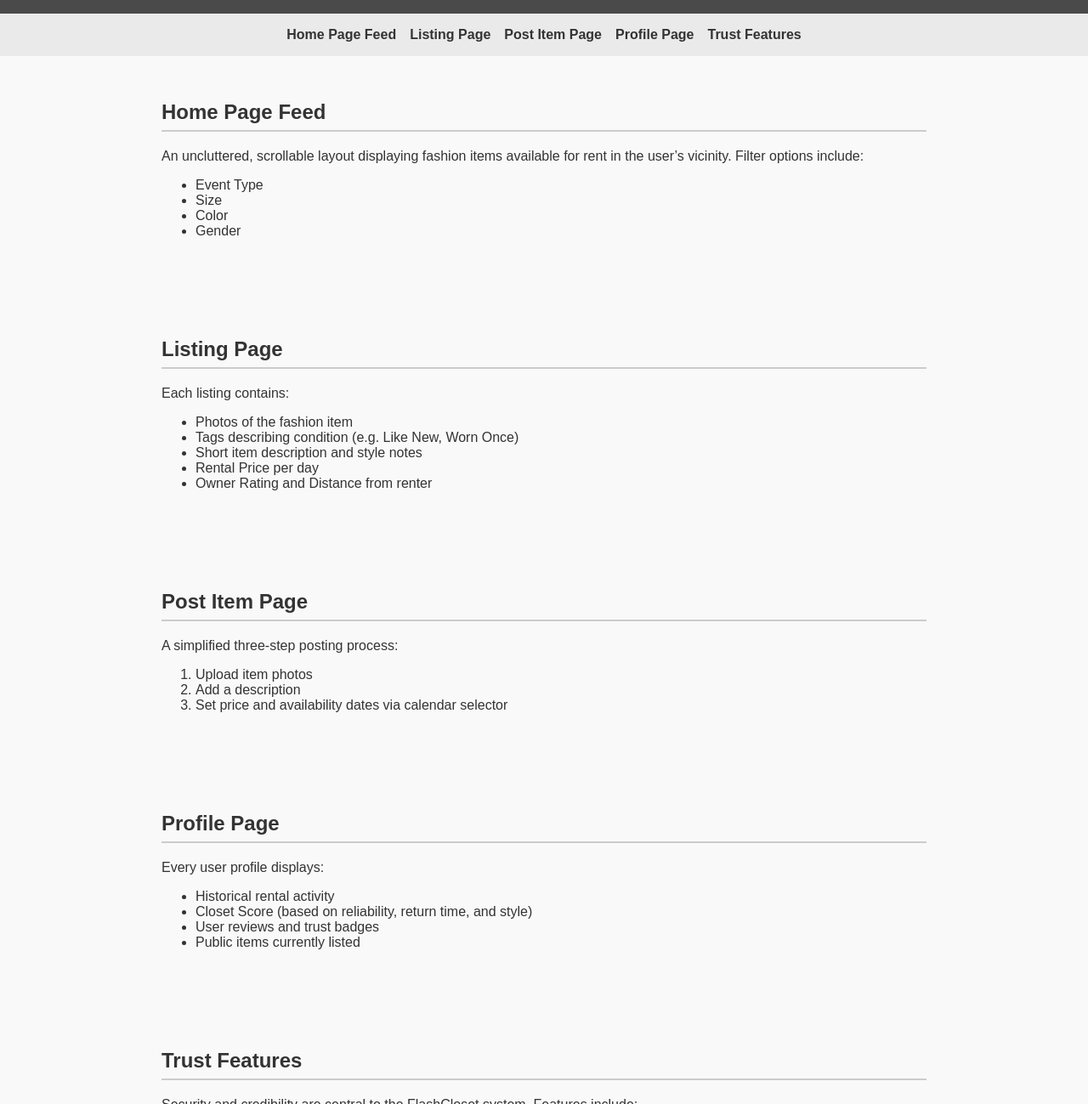
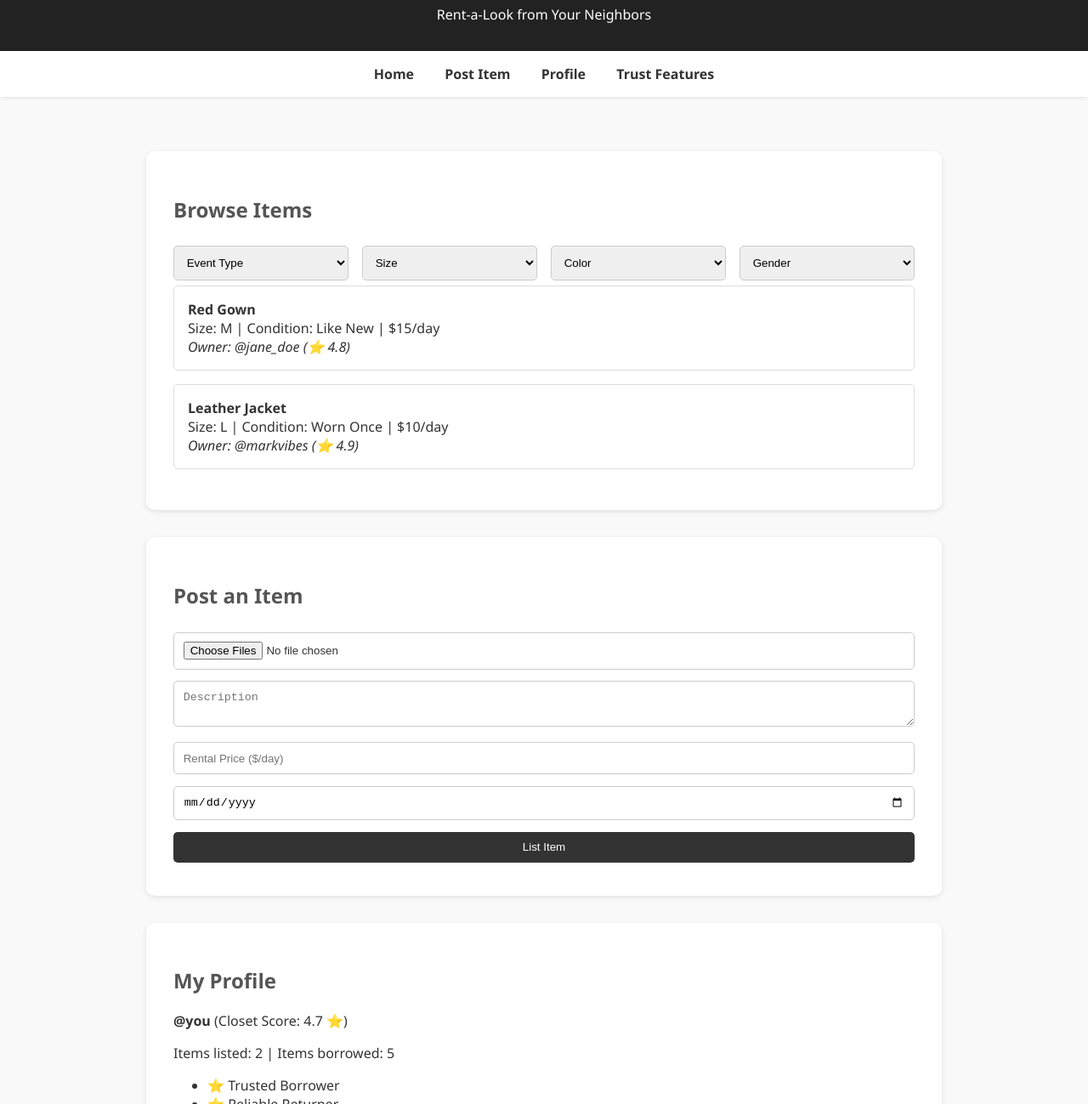
Before and after one commit to Pranav10738/flashcloset-portfolio, a plain HTML site: page index.html in a window 1280 px wide. Shown: the part 96-1395 px from the top of the page at 85% size. Drawn offline with Linux system fonts and the light colour scheme.

Commit message:
Update index.html

```diff
--- a/index.html
+++ b/index.html
@@ -1,128 +1,138 @@
 <!DOCTYPE html>
 <html lang="en">
 <head>
-  <meta charset="UTF-8" />
-  <meta name="viewport" content="width=device-width, initial-scale=1.0" />
-  <title>FlashCloset Prototype</title>
+  <meta charset="UTF-8">
+  <meta name="viewport" content="width=device-width, initial-scale=1.0">
+  <title>FlashCloset - Prototype</title>
   <style>
+    * { box-sizing: border-box; }
     body {
-      font-family: Arial, sans-serif;
       margin: 0;
-      padding: 0;
+      font-family: 'Segoe UI', sans-serif;
       background-color: #f9f9f9;
       color: #333;
     }
     header {
-      background-color: #4a4a4a;
-      color: #fff;
+      background-color: #222;
+      color: white;
       padding: 1em;
       text-align: center;
     }
     nav {
-      background-color: #eaeaea;
+      background-color: #fff;
       padding: 1em;
-      display: flex;
-      justify-content: center;
-      gap: 1em;
+      text-align: center;
+      box-shadow: 0 1px 4px rgba(0, 0, 0, 0.1);
     }
     nav a {
+      margin: 0 1em;
+      color: #333;
       text-decoration: none;
-      color: #333;
       font-weight: bold;
     }
-    section {
-      max-width: 900px;
+    .container {
+      max-width: 1000px;
       margin: auto;
       padding: 2em;
     }
+    .card {
+      background: #fff;
+      border-radius: 10px;
+      box-shadow: 0 2px 6px rgba(0, 0, 0, 0.1);
+      margin: 2em 0;
+      padding: 2em;
+    }
     h2 {
-      border-bottom: 2px solid #ccc;
-      padding-bottom: 0.3em;
+      color: #555;
     }
-    .feature {
-      margin-bottom: 2em;
+    input, select, textarea, button {
+      padding: 0.8em;
+      margin: 0.5em 0;
+      width: 100%;
+      border: 1px solid #ccc;
+      border-radius: 5px;
     }
-    footer {
-      text-align: center;
-      padding: 2em;
-      background-color: #4a4a4a;
-      color: #fff;
+    button {
+      background-color: #333;
+      color: white;
+      border: none;
+      cursor: pointer;
+    }
+    .item {
+      border: 1px solid #ddd;
+      padding: 1em;
+      margin-bottom: 1em;
+      border-radius: 5px;
+    }
+    .filters {
+      display: flex;
+      flex-wrap: wrap;
+      gap: 1em;
+    }
+    .filters select {
+      flex: 1;
     }
   </style>
 </head>
 <body>
   <header>
-    <h1>FlashCloset - Rent-a-Look from Your Neighbors</h1>
+    <h1>FlashCloset</h1>
+    <p>Rent-a-Look from Your Neighbors</p>
   </header>
   <nav>
-    <a href="#home">Home Page Feed</a>
-    <a href="#listing">Listing Page</a>
-    <a href="#post">Post Item Page</a>
-    <a href="#profile">Profile Page</a>
+    <a href="#home">Home</a>
+    <a href="#post">Post Item</a>
+    <a href="#profile">Profile</a>
     <a href="#trust">Trust Features</a>
   </nav>
-  <section id="home">
-    <h2>Home Page Feed</h2>
-    <div class="feature">
-      <p>An uncluttered, scrollable layout displaying fashion items available for rent in the user’s vicinity. Filter options include:</p>
+  <div class="container" id="home">
+    <div class="card">
+      <h2>Browse Items</h2>
+      <div class="filters">
+        <select><option>Event Type</option></select>
+        <select><option>Size</option></select>
+        <select><option>Color</option></select>
+        <select><option>Gender</option></select>
+      </div>
+      <div class="item">
+        <strong>Red Gown</strong><br>
+        Size: M | Condition: Like New | $15/day<br>
+        <em>Owner: @jane_doe (⭐ 4.8)</em>
+      </div>
+      <div class="item">
+        <strong>Leather Jacket</strong><br>
+        Size: L | Condition: Worn Once | $10/day<br>
+        <em>Owner: @markvibes (⭐ 4.9)</em>
+      </div>
+    </div>
+    <div class="card" id="post">
+      <h2>Post an Item</h2>
+      <form>
+        <input type="file" multiple accept="image/*">
+        <textarea placeholder="Description"></textarea>
+        <input type="number" placeholder="Rental Price ($/day)">
+        <input type="date">
+        <button type="submit">List Item</button>
+      </form>
+    </div>
+    <div class="card" id="profile">
+      <h2>My Profile</h2>
+      <p><strong>@you</strong> (Closet Score: 4.7 ⭐)</p>
+      <p>Items listed: 2 | Items borrowed: 5</p>
       <ul>
-        <li>Event Type</li>
-        <li>Size</li>
-        <li>Color</li>
-        <li>Gender</li>
+        <li>⭐ Trusted Borrower</li>
+        <li>⭐ Reliable Returner</li>
       </ul>
     </div>
-  </section>
-  <section id="listing">
-    <h2>Listing Page</h2>
-    <div class="feature">
-      <p>Each listing contains:</p>
+    <div class="card" id="trust">
+      <h2>Trust & Safety</h2>
       <ul>
-        <li>Photos of the fashion item</li>
-        <li>Tags describing condition (e.g. Like New, Worn Once)</li>
-        <li>Short item description and style notes</li>
-        <li>Rental Price per day</li>
-        <li>Owner Rating and Distance from renter</li>
+        <li>ID Verification Available</li>
+        <li>In-App Messaging</li>
+        <li>Optional Rental Agreements</li>
+        <li>User Ratings After Every Exchange</li>
       </ul>
     </div>
-  </section>
-  <section id="post">
-    <h2>Post Item Page</h2>
-    <div class="feature">
-      <p>A simplified three-step posting process:</p>
-      <ol>
-        <li>Upload item photos</li>
-        <li>Add a description</li>
-        <li>Set price and availability dates via calendar selector</li>
-      </ol>
-    </div>
-  </section>
-  <section id="profile">
-    <h2>Profile Page</h2>
-    <div class="feature">
-      <p>Every user profile displays:</p>
-      <ul>
-        <li>Historical rental activity</li>
-        <li>Closet Score (based on reliability, return time, and style)</li>
-        <li>User reviews and trust badges</li>
-        <li>Public items currently listed</li>
-      </ul>
-    </div>
-  </section>
-  <section id="trust">
-    <h2>Trust Features</h2>
-    <div class="feature">
-      <p>Security and credibility are central to the FlashCloset system. Features include:</p>
-      <ul>
-        <li>Optional ID verification (via upload or selfie check)</li>
-        <li>Toggle switch for digital rental agreement between parties</li>
-        <li>In-app messaging for secure, anonymous communication</li>
-        <li>Ratings and reviews from past rentals</li>
-      </ul>
-    </div>
-  </section>
-  <footer>
-    <p>&copy; 2025 FlashCloset. Prototype by [Your Name]</p>
-  </footer>
+  </div>
 </body>
 </html>
```
